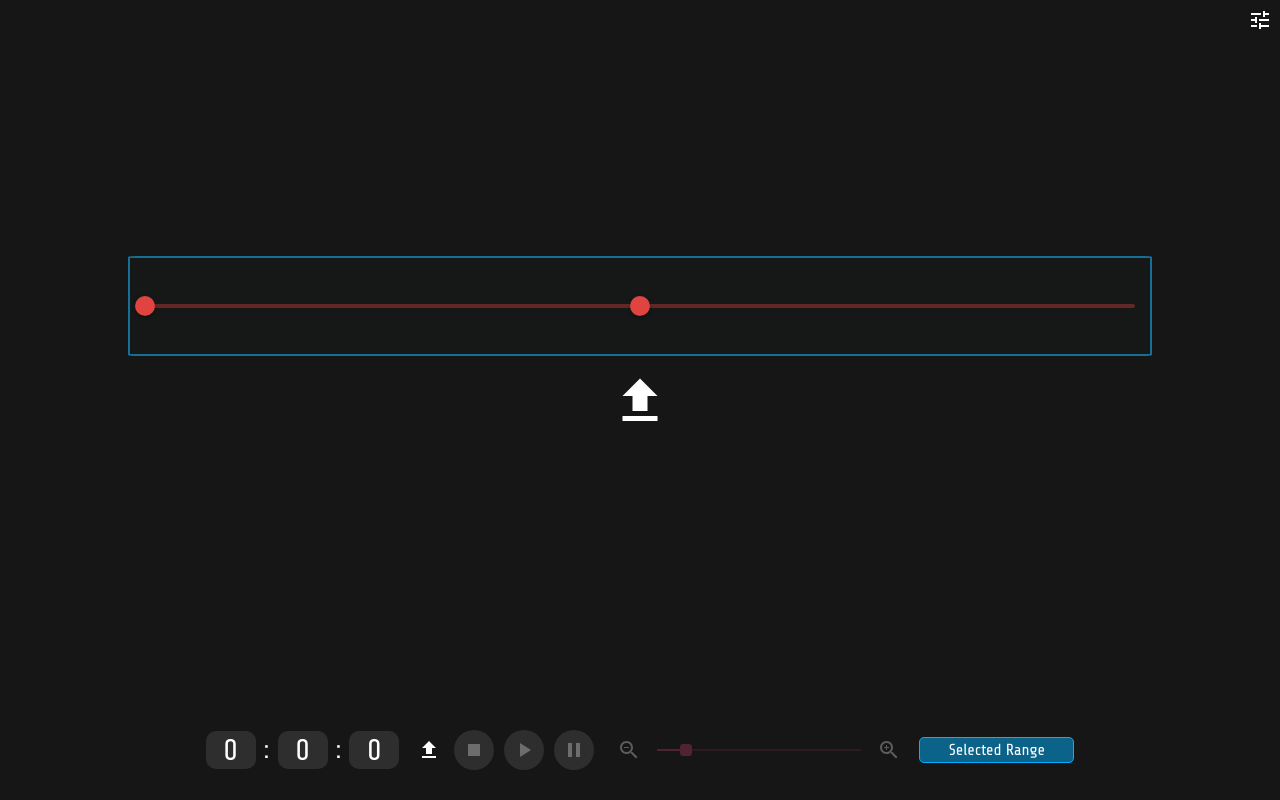
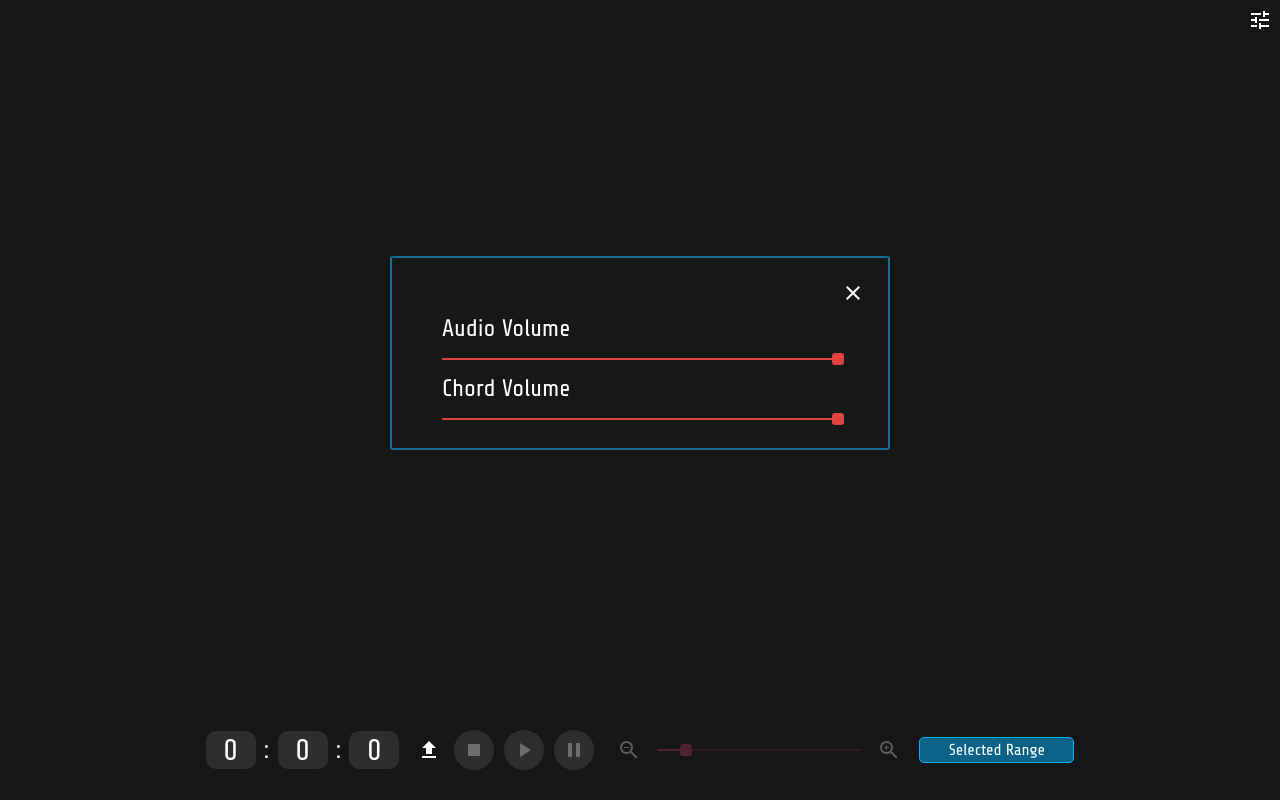
Before and after one commit to MichaelShingo/audioFeatures, a Next.js app: page / in a window 1280 px wide. Both pictures are taken after a click on the button 1260 px from the left and 20 px from the top of the page. Built offline with nearby package versions, Linux system fonts and the light colour scheme.

Commit message:
fixed volume modal close

```diff
--- a/app/components/containers/CustomModal.tsx
+++ b/app/components/containers/CustomModal.tsx
@@ -1,11 +1,11 @@
 import { IconButton, Modal, useTheme } from '@mui/material';
 import { Box, Stack } from '@mui/system';
 import CloseIcon from '@mui/icons-material/Close';
-import React, { ReactNode } from 'react';
+import React, { ReactNode, SetStateAction } from 'react';
 
 interface CustomModalProps {
 	isOpen: boolean;
-	setIsOpen: (value: boolean) => void;
+	setIsOpen: React.Dispatch<SetStateAction<boolean>>;
 	children: ReactNode;
 }
 const CustomModal: React.FC<CustomModalProps> = ({ isOpen, setIsOpen, children }) => {
@@ -24,10 +24,12 @@ const CustomModal: React.FC<CustomModalProps> = ({ isOpen, setIsOpen, children }
 				ml: '50%',
 				mr: '50%',
 				p: '15px',
-				height: '100px',
+				height: 'fit-content',
 				width: '80vw',
+				maxWidth: '500px',
 				backgroundColor: theme.palette.common.darkGrey,
 				border: `2px solid ${theme.palette.common.lightBlueTrans}`,
+				color: 'white',
 			}}
 		>
 			<Stack sx={{ height: '100%', width: '100%' }} direction="column">
@@ -41,7 +43,12 @@ const CustomModal: React.FC<CustomModalProps> = ({ isOpen, setIsOpen, children }
 						backgroundColor: '',
 					}}
 				>
-					<IconButton onClick={() => setIsOpen(false)}>
+					<IconButton
+						onClick={() => {
+							setIsOpen((prevIsOpen) => !prevIsOpen);
+							console.log('setting to false');
+						}}
+					>
 						<CloseIcon />
 					</IconButton>
 				</Box>
--- a/app/components/containers/SettingsContainer.tsx
+++ b/app/components/containers/SettingsContainer.tsx
@@ -1,45 +1,52 @@
-import { IconButton, Modal, Slider, useTheme } from '@mui/material';
+'use client';
+import { IconButton, Typography } from '@mui/material';
 import TuneIcon from '@mui/icons-material/Tune';
 import { useState } from 'react';
+import CustomModal from './CustomModal';
+import { Stack } from '@mui/system';
+import CustomSlider from '../waveformControls/CustomSlider';
+import { actions, useAppState } from '../../context/AppStateContext';
 
 const SettingsContainer = () => {
-	const [isModalOpen, setIsModalOpen] = useState<boolean>(false);
-	const theme = useTheme();
+	const { state, dispatch } = useAppState();
+	const [isSettingsModalOpen, setIsSettingsModalOpen] = useState<boolean>(false);
 
 	return (
+		<>
 			<IconButton
-			onClick={() => setIsModalOpen(true)}
+				onClick={() => setIsSettingsModalOpen(true)}
 				sx={{
 					position: 'fixed',
 					top: '0px',
 					right: '0px',
+					zIndex: 50,
 				}}
 			>
 				<TuneIcon />
-			<Modal
-				open={isModalOpen}
-				sx={{
-					display: 'flex',
-					justifyContent: 'center',
-					alignItems: 'center',
-					transform: 'translateX(-50%) translateY(0%)',
-					mt: '20%',
-					borderRadius: '1%',
-					ml: '50%',
-					mr: '50%',
-					p: '15px',
-					height: '100px',
-					width: '80vw',
-					backgroundColor: theme.palette.common.darkGrey,
-					border: `2px solid ${theme.palette.common.lightBlueTrans}`,
+			</IconButton>
+			<CustomModal isOpen={isSettingsModalOpen} setIsOpen={setIsSettingsModalOpen}>
+				<Stack direction="column" sx={{ width: '85%' }}>
+					<Typography variant="h5">Audio Volume</Typography>
+					<CustomSlider
+						min={0}
+						max={100}
+						value={state.audioVolume}
+						handleChange={(event: Event, value: number | number[]) => {
+							dispatch({ type: actions.SET_AUDIO_VOLUME, payload: value });
 						}}
-			>
-				<>
-					<Slider />
-					<Slider />
+					/>
+					<Typography variant="h5">Chord Volume</Typography>
+					<CustomSlider
+						min={0}
+						max={100}
+						value={state.chordVolume}
+						handleChange={(event: Event, value: number | number[]) => {
+							dispatch({ type: actions.SET_CHORD_VOLUME, payload: value });
+						}}
+					/>
+				</Stack>
+			</CustomModal>
 		</>
-			</Modal>
-		</IconButton>
 	);
 };
 
--- /dev/null
+++ b/app/components/waveformControls/CustomSlider.tsx
@@ -0,0 +1,53 @@
+import { Slider, useTheme } from '@mui/material';
+
+interface CustomSliderProps {
+	isDisabled?: boolean;
+	min: number;
+	max: number;
+	value: number;
+	handleChange: (event: Event, newValue: number | number[]) => void;
+	display?: string;
+}
+const CustomSlider: React.FC<CustomSliderProps> = ({
+	isDisabled = false,
+	min,
+	max,
+	value,
+	handleChange,
+	display = 'block',
+}) => {
+	const theme = useTheme();
+	return (
+		<Slider
+			disabled={isDisabled}
+			min={min}
+			max={max}
+			size="small"
+			valueLabelDisplay="auto"
+			aria-label="zoom"
+			value={value}
+			onChange={handleChange}
+			valueLabelFormat={(value: number) => `${value}%`}
+			sx={{
+				display: display,
+				'& .MuiSlider-thumb': {
+					borderRadius: '3px',
+				},
+				'& .Mui-disabled': {
+					color: theme.palette.common.maroon,
+				},
+				'& .MuiSlider-rail': {
+					color: isDisabled ? theme.palette.common.maroon : theme.palette.primary.light,
+				},
+				'& .MuiSlider-track': {
+					color: isDisabled ? theme.palette.common.maroon : theme.palette.primary.light,
+				},
+				'&:disabled': {
+					backgroundColor: theme.palette.common.maroon,
+				},
+			}}
+		/>
+	);
+};
+
+export default CustomSlider;
--- a/app/components/waveformControls/PlaybackControls.tsx
+++ b/app/components/waveformControls/PlaybackControls.tsx
@@ -1,10 +1,9 @@
 import { actions, useAppState } from '../../context/AppStateContext';
-import { IconButton, Modal, Stack, Typography, useTheme } from '@mui/material';
+import { IconButton, Stack, Typography, useTheme } from '@mui/material';
 import PlayArrowIcon from '@mui/icons-material/PlayArrow';
 import PauseIcon from '@mui/icons-material/Pause';
 import StopIcon from '@mui/icons-material/Stop';
 import AccessTimeIcon from '@mui/icons-material/AccessTime';
-import CloseIcon from '@mui/icons-material/Close';
 import Timecode from './Timecode';
 import FilledIconButton from './FilledIconButton';
 import React, { useEffect, useState } from 'react';
--- a/app/components/waveformControls/ZoomSlider.tsx
+++ b/app/components/waveformControls/ZoomSlider.tsx
@@ -1,11 +1,11 @@
 import * as React from 'react';
 import Box from '@mui/material/Box';
 import Stack from '@mui/material/Stack';
-import Slider from '@mui/material/Slider';
 import ZoomOutIcon from '@mui/icons-material/ZoomOut';
 import ZoomInIcon from '@mui/icons-material/ZoomIn';
 import { actions, useAppState } from '../../context/AppStateContext';
-import { IconButton, useTheme } from '@mui/material';
+import { IconButton } from '@mui/material';
+import CustomSlider from './CustomSlider';
 
 const ZOOM_INCREMENT_VALUE: number = 0.05;
 const ZOOM_MAX: number = 6;
@@ -13,7 +13,6 @@ const ZOOM_MIN: number = 0.2;
 
 const ZoomSlider: React.FC = () => {
 	const { state, dispatch } = useAppState();
-	const theme = useTheme();
 
 	const handleChange = (event: Event, newValue: number | number[]) => {
 		dispatch({ type: actions.SET_ZOOM_FACTOR, payload: (newValue as number) / 100 });
@@ -42,38 +41,13 @@ const ZoomSlider: React.FC = () => {
 				>
 					<ZoomOutIcon />
 				</IconButton>
-				<Slider
-					disabled={isDisabled()}
+				<CustomSlider
+					isDisabled={isDisabled()}
 					min={20}
 					max={600}
-					size="small"
-					valueLabelDisplay="auto"
-					aria-label="zoom"
 					value={Math.round(state.zoomFactor * 100)}
-					onChange={handleChange}
-					valueLabelFormat={(value: number) => `${value}%`}
-					sx={{
-						display: state.windowWidth < 710 ? 'none' : 'block',
-						'& .MuiSlider-thumb': {
-							borderRadius: '3px',
-						},
-						'& .Mui-disabled': {
-							color: theme.palette.common.maroon,
-						},
-						'& .MuiSlider-rail': {
-							color: isDisabled()
-								? theme.palette.common.maroon
-								: theme.palette.primary.light,
-						},
-						'& .MuiSlider-track': {
-							color: isDisabled()
-								? theme.palette.common.maroon
-								: theme.palette.primary.light,
-						},
-						'&:disabled': {
-							backgroundColor: theme.palette.common.maroon,
-						},
-					}}
+					handleChange={handleChange}
+					display={state.windowWidth < 710 ? 'none' : 'block'}
 				/>
 				<IconButton
 					disabled={isDisabled()}
--- a/app/context/AppStateContext.tsx
+++ b/app/context/AppStateContext.tsx
@@ -51,6 +51,8 @@ interface GlobalState {
 	midiData: Midi | null;
 	waveformContainerWidth: number;
 	seekHandleContainerRef: MutableRefObject<HTMLDivElement | null> | null;
+	audioVolume: number;
+	chordVolume: number;
 }
 
 const initialState: GlobalState = {
@@ -87,6 +89,8 @@ const initialState: GlobalState = {
 	midiData: null,
 	waveformContainerWidth: 0,
 	seekHandleContainerRef: null,
+	audioVolume: 100,
+	chordVolume: 100,
 };
 
 export type AppAction = {
@@ -146,6 +150,8 @@ export const actions: Record<string, string> = {
 	SET_MIDI_DATA: 'SET_MIDI_DATA',
 	SET_WAVEFORM_CONTAINER_WIDTH: 'SET_WAVEFORM_CONTAINER_WIDTH',
 	SET_SEEK_HANDLE_CONTAINER_REF: 'SET_SEEK_HANDLE_CONTAINER_REF',
+	SET_AUDIO_VOLUME: 'SET_AUDIO_VOLUME',
+	SET_CHORD_VOLUME: 'SET_CHORD_VOLUME',
 };
 
 const appReducer = (state: GlobalState, action: AppAction): GlobalState => {
@@ -238,6 +244,10 @@ const appReducer = (state: GlobalState, action: AppAction): GlobalState => {
 			return { ...state, midiData: action.payload as Midi };
 		case actions.SET_WAVEFORM_CONTAINER_WIDTH:
 			return { ...state, waveformContainerWidth: action.payload as number };
+		case actions.SET_AUDIO_VOLUME:
+			return { ...state, audioVolume: action.payload as number };
+		case actions.SET_CHORD_VOLUME:
+			return { ...state, chordVolume: action.payload as number };
 		case actions.SET_SEEK_HANDLE_CONTAINER_REF:
 			return {
 				...state,
--- a/app/page.tsx
+++ b/app/page.tsx
@@ -14,11 +14,11 @@ export default function Home() {
 	return (
 		<ThemeProvider theme={theme}>
 			<AppStateProvider>
+				<SettingsContainer />
 				<MidiParser />
 				<MousePosition />
 				<MouseUpHandler />
 				<AudioComponent />
-				<SettingsContainer />
 				<UpperContainer />
 				<WindowSizeTracker />
 			</AppStateProvider>
```
Also changed, not shown: audioFeatures.txt. Lines whose indentation alone changed are shown as unchanged.
